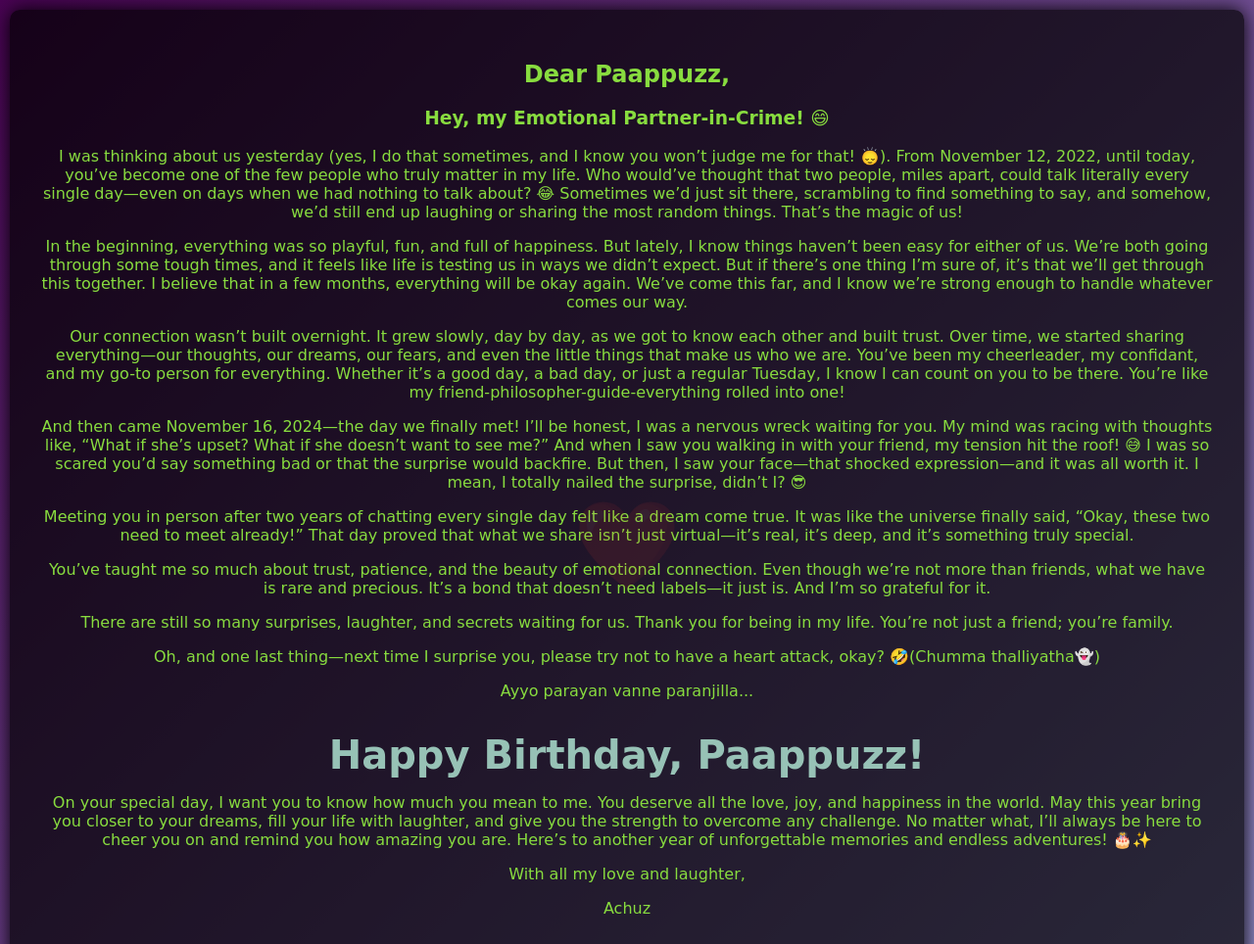
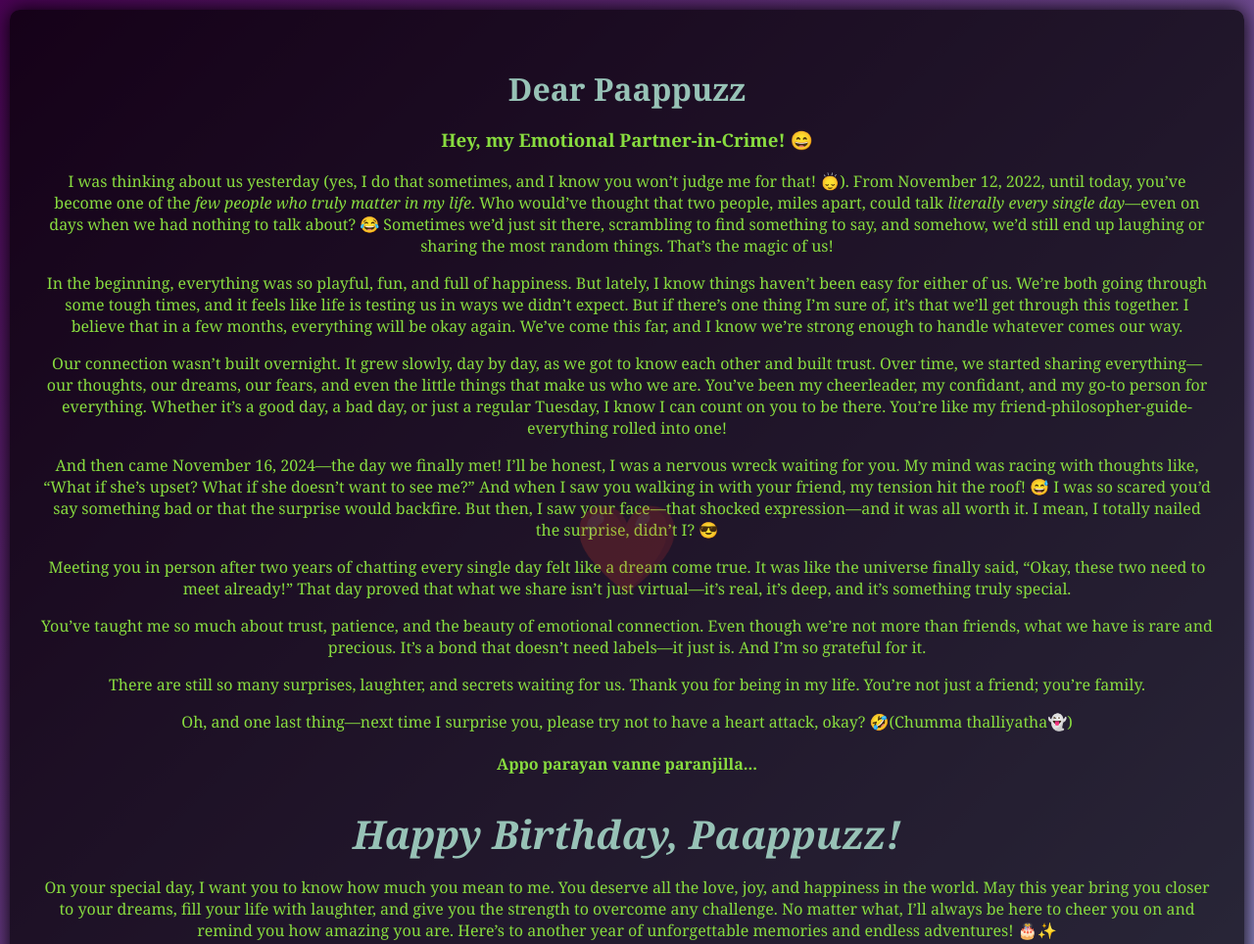
Before and after one commit to AchuzVijayan/Birthday-Wish, a plain HTML site: page letter.html in a window 1280 px wide. Shown: the top 964 px of the page at 98% size. Drawn offline with Linux system fonts and the light colour scheme.

Commit message:
minor changes

```diff
--- a/letter.css
+++ b/letter.css
@@ -1,5 +1,5 @@
 body {
-  font-family: cursive;
+  font-family: Georgia, 'Times New Roman', Times, serif;
   background: linear-gradient(135deg, #490353, #8b85c0);
   color: #88dc3f;
   display: flex;
@@ -9,13 +9,14 @@ body {
   /* margin: 0; */
   margin: 10px;
   /* overflow: hidden; */
+
 }
 
 .heart-25 {
   position: fixed;
   font-size: 5rem; /* Large size for the number */
   font-weight: bold;
-  color: rgba(255, 255, 255, 0.1); /* Semi-transparent white */
+  color: rgba(255, 255, 255, 0.2); /* Semi-transparent white */
   animation: float 10s infinite ease-in-out; /* Floating animation */
 }
 
@@ -53,9 +54,10 @@ body {
     margin-top: 2rem;
   }
 
-  #surprise h2 {
+  .container h2 {
     font-size: 2rem;
     margin-bottom: 1rem;
+    color: #97c2b6;
   }
 
   #surprise a {
--- a/letter.html
+++ b/letter.html
@@ -12,9 +12,9 @@
     <script src="script1.js"></script>
     <article>
         <div class="container">
-        <h2><strong>Dear Paappuzz,</strong></h2>
+        <h2><strong>Dear Paappuzz</strong></h2>
         <h3>Hey, my Emotional Partner-in-Crime! 😄</h3>
-        <p>I was thinking about us yesterday (yes, I do that sometimes, and I know you won’t judge me for that! 🙂‍↕️). From November 12, 2022, until today, you’ve become one of the few people who truly matter in my life. Who would’ve thought that two people, miles apart, could talk literally every single day—even on days when we had nothing to talk about? 😂 Sometimes we’d just sit there, scrambling to find something to say, and somehow, we’d still end up laughing or sharing the most random things. That’s the magic of us!</p>
+        <p>I was thinking about us yesterday (yes, I do that sometimes, and I know you won’t judge me for that! 🙂‍↕️). From November 12, 2022, until today, you’ve become one of the <em>few people who truly matter in my life</em>. Who would’ve thought that two people, miles apart, could talk <em>literally every single day</em>—even on days when we had nothing to talk about? 😂 Sometimes we’d just sit there, scrambling to find something to say, and somehow, we’d still end up laughing or sharing the most random things. That’s the magic of us!</p>
         <p>In the beginning, everything was so playful, fun, and full of happiness. But lately, I know things haven’t been easy for either of us. We’re both going through some tough times, and it feels like life is testing us in ways we didn’t expect. But if there’s one thing I’m sure of, it’s that we’ll get through this together. I believe that in a few months, everything will be okay again. We’ve come this far, and I know we’re strong enough to handle whatever comes our way.</p>
         <p>Our connection wasn’t built overnight. It grew slowly, day by day, as we got to know each other and built trust. Over time, we started sharing everything—our thoughts, our dreams, our fears, and even the little things that make us who we are. You’ve been my cheerleader, my confidant, and my go-to person for everything. Whether it’s a good day, a bad day, or just a regular Tuesday, I know I can count on you to be there. You’re like my friend-philosopher-guide-everything rolled into one!</p>
         <p>And then came November 16, 2024—the day we finally met! I’ll be honest, I was a nervous wreck waiting for you. My mind was racing with thoughts like, “What if she’s upset? What if she doesn’t want to see me?” And when I saw you walking in with your friend, my tension hit the roof! 😅 I was so scared you’d say something bad or that the surprise would backfire. But then, I saw your face—that shocked expression—and it was all worth it. I mean, I totally nailed the surprise, didn’t I? 😎</p>
@@ -22,8 +22,8 @@
         <p>You’ve taught me so much about trust, patience, and the beauty of emotional connection. Even though we’re not more than friends, what we have is rare and precious. It’s a bond that doesn’t need labels—it just is. And I’m so grateful for it.</p>
         <p>There are still so many surprises, laughter, and secrets waiting for us. Thank you for being in my life. You’re not just a friend; you’re family.</p>
         <p>Oh, and one last thing—next time I surprise you, please try not to have a heart attack, okay? 🤣(Chumma thalliyatha👻)</p>
-        <p>Ayyo parayan vanne paranjilla...</p>
-        <h1>Happy Birthday, Paappuzz!</h1>
+        <h4>Appo parayan vanne paranjilla...</h4>
+        <h1><strong><em>Happy Birthday, Paappuzz!</em></strong></h1>
         <p>On your special day, I want you to know how much you mean to me. You deserve all the love, joy, and happiness in the world. May this year bring you closer to your dreams, fill your life with laughter, and give you the strength to overcome any challenge. No matter what, I’ll always be here to cheer you on and remind you how amazing you are. Here’s to another year of unforgettable memories and endless adventures! 🎂✨</p>
         <p>With all my love and laughter,</p>
         <p>Achuz</p>
--- a/script.js
+++ b/script.js
@@ -1,6 +1,6 @@
 // Set the date and time for the countdown (e.g., her birthday at midnight)
-const countdownDate = new Date("2025-02-11T00:00:00").getTime(); // Replace with her birthday date
-// const countdownDate = new Date("2025-02-10T02:30:00").getTime();
+//const countdownDate = new Date("2025-02-11T00:00:00").getTime(); // Replace with her birthday date
+const countdownDate = new Date("2025-02-10T02:30:00").getTime();
 
 const daysElement = document.getElementById("days");
 const hoursElement = document.getElementById("hours");
--- a/styles.css
+++ b/styles.css
@@ -1,5 +1,5 @@
 body {
-    font-family: cursive;
+    font-family: Georgia, 'Times New Roman', Times, serif;
     background: linear-gradient(135deg, #490353, #8b85c0);
     color: #88dc3f;
     display: flex;
@@ -16,6 +16,7 @@ body {
     padding: 2rem;
     border-radius: 10px;
     box-shadow: 0 0 20px rgba(0, 0, 0, 1);
+
   }
 
   h1 {
```
Also changed, not shown: index.html (+0 -1 lines).
